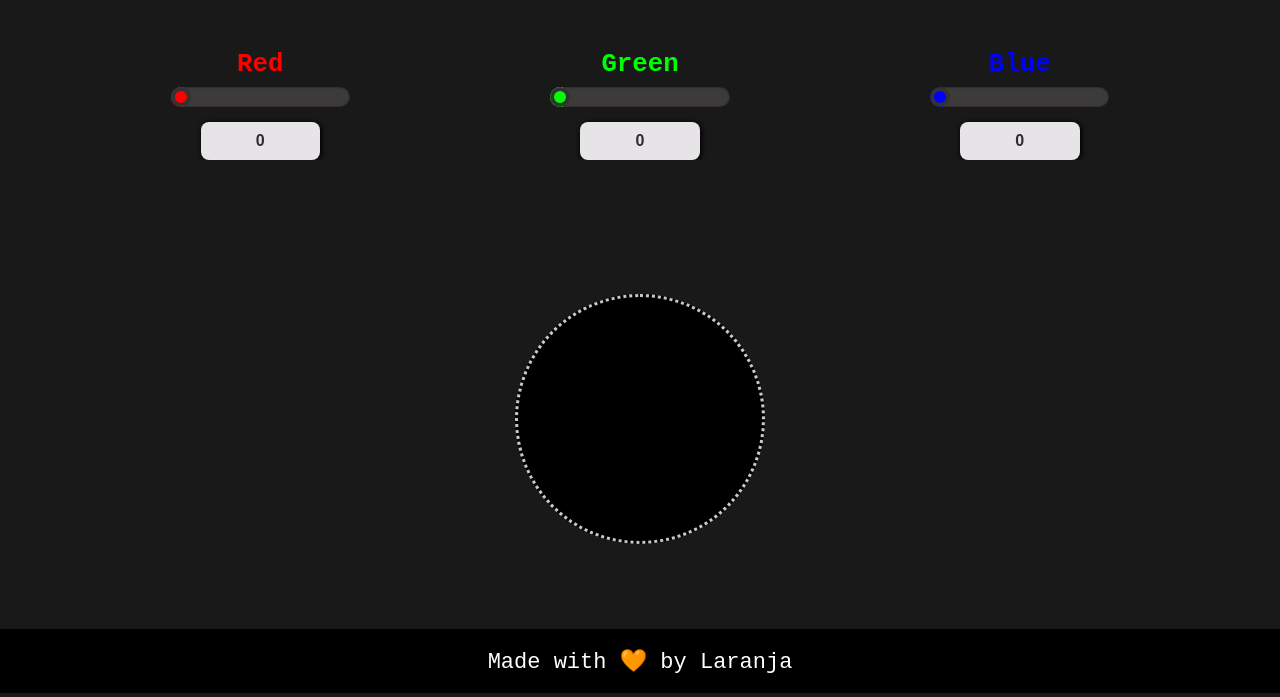
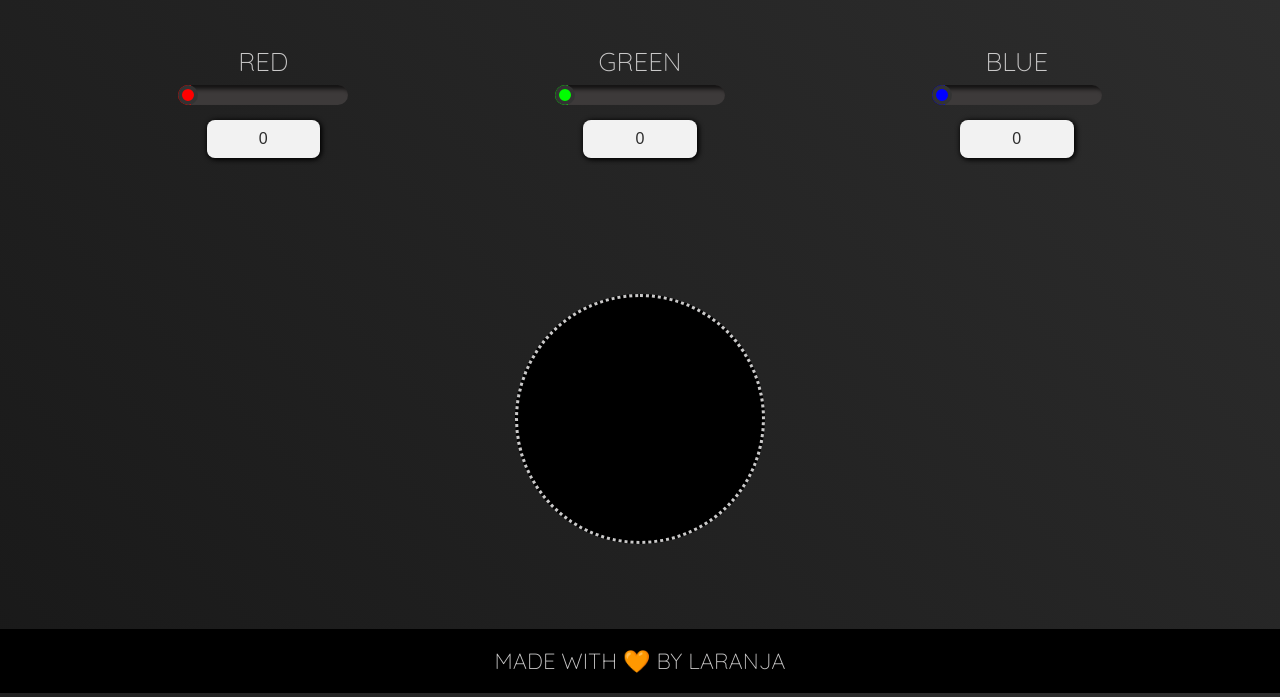
Before and after one commit to EmersonLaranja/rgb-color-selector, a website: page src/index.html in a window 1280 px wide. Shown: the part 103-800 px from the top of the page. Drawn offline with Linux system fonts and the light colour scheme.

Commit message:
ajustando  fonte e tamanhos

```diff
--- a/src/index.html
+++ b/src/index.html
@@ -3,6 +3,10 @@
   <head>
     <meta charset="UTF-8" />
     <meta name="viewport" content="width=device-width, initial-scale=1.0" />
+    <link
+      href="https://fonts.googleapis.com/css2?family=Quicksand:wght@300;500;600&display=swap"
+      rel="stylesheet"
+    />
     <title>Trabalho Prático</title>
     <link rel="stylesheet" href="styles/style.css" />
   </head>
--- a/src/styles/_colorsContainers.scss
+++ b/src/styles/_colorsContainers.scss
@@ -19,7 +19,7 @@
   flex-direction: column;
   align-items: center;
   text-align: center;
-  color: #f00;
+  color: #cac9c9;
 
   #red-input {
     width: 75%;
@@ -28,7 +28,7 @@
     background-color: #3d3a3a;
     -webkit-appearance: none;
     border-radius: 12px;
-    box-shadow: inset 0 0 2px rgba(0, 0, 0, 0.7);
+    box-shadow: inset 5px 4px 4px rgba(0, 0, 0, 0.7);
     background: linear-gradient(90deg);
 
     &::-webkit-slider-thumb {
@@ -48,7 +48,7 @@
   flex-direction: column;
   align-items: center;
   text-align: center;
-  color: #0f0;
+  color: #cac9c9;
 
   #green-input {
     width: 75%;
@@ -57,7 +57,7 @@
     background-color: #3d3a3a;
     -webkit-appearance: none;
     border-radius: 12px;
-    box-shadow: inset 0 0 2px rgba(0, 0, 0, 0.7);
+    box-shadow: inset 5px 4px 4px rgba(0, 0, 0, 0.7);
     background: linear-gradient(90deg);
 
     &::-webkit-slider-thumb {
@@ -77,7 +77,7 @@
   flex-direction: column;
   align-items: center;
   text-align: center;
-  color: #00f;
+  color: #cac9c9;
 
   #blue-input {
     width: 75%;
@@ -86,7 +86,7 @@
     background-color: #3d3a3a;
     -webkit-appearance: none;
     border-radius: 12px;
-    box-shadow: inset 0 0 2px rgba(0, 0, 0, 0.7);
+    box-shadow: inset 5px 4px 4px rgba(0, 0, 0, 0.7);
     background: linear-gradient(90deg);
 
     &::-webkit-slider-thumb {
@@ -105,13 +105,14 @@
 #red-display,
 #green-display,
 #blue-display {
-  background-color: rgba(230, 228, 230, 1);
+  background-color: rgba(255, 255, 255, 0.94);
   padding: 10px;
   margin-top: 15px;
+  margin-bottom: 7px;
   max-width: 50%;
   box-shadow: 1px 1px 5px 1px black;
   color: #2d2d2d;
-  font-weight: 700;
+  font-weight: 400;
   font-size: 1rem;
   text-align: center;
   border: none;
--- a/src/styles/_footer.scss
+++ b/src/styles/_footer.scss
@@ -3,9 +3,10 @@ footer {
   width: 100%;
   min-height: 8vh;
   justify-content: center;
+  font-weight: 300;
   align-items: center;
+  color: #cac9c9;
   a {
     text-decoration: none;
-    color: #fff;
   }
 }
--- a/src/styles/_header.scss
+++ b/src/styles/_header.scss
@@ -8,6 +8,7 @@ header {
     text-align: center;
     font-size: 3.5rem;
     color: #cac9c9;
+    font-weight: 300;
     text-transform: uppercase;
     max-width: 100%;
   }
--- a/src/styles/style.scss
+++ b/src/styles/style.scss
@@ -8,12 +8,23 @@
   padding: 0;
   outline: 0;
   box-sizing: border-box;
-  overflow-x: hidden;
+  overflow: hidden;
 }
 
 body {
   background-color: rgb(25, 25, 25);
   color: #fff;
   font-size: 22px;
-  font-family: monospace;
+  font-family: 'Quicksand', sans-serif;
+  text-transform: uppercase;
+  background: linear-gradient(225deg, #2e2e2e, rgb(25, 25, 25));
+  h3 {
+    font-weight: 300;
+  }
 }
+
+@media (max-width: 768px) {
+  * {
+    overflow-y: auto;
+  }
+}
```
Also changed, not shown: src/README.md (deleted), src/styles/style.css, 1 other file.
